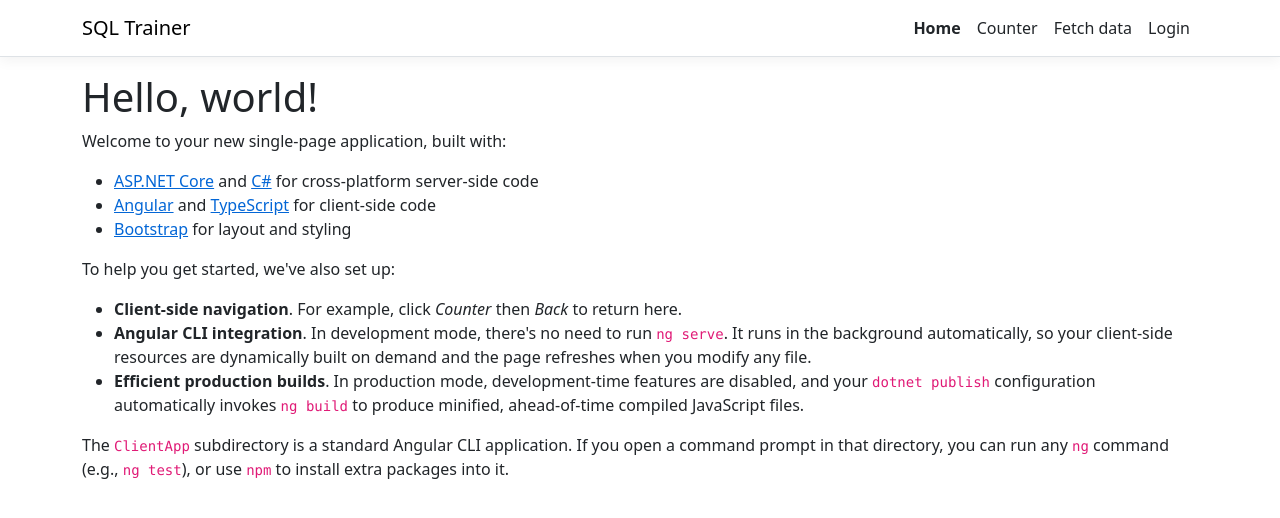
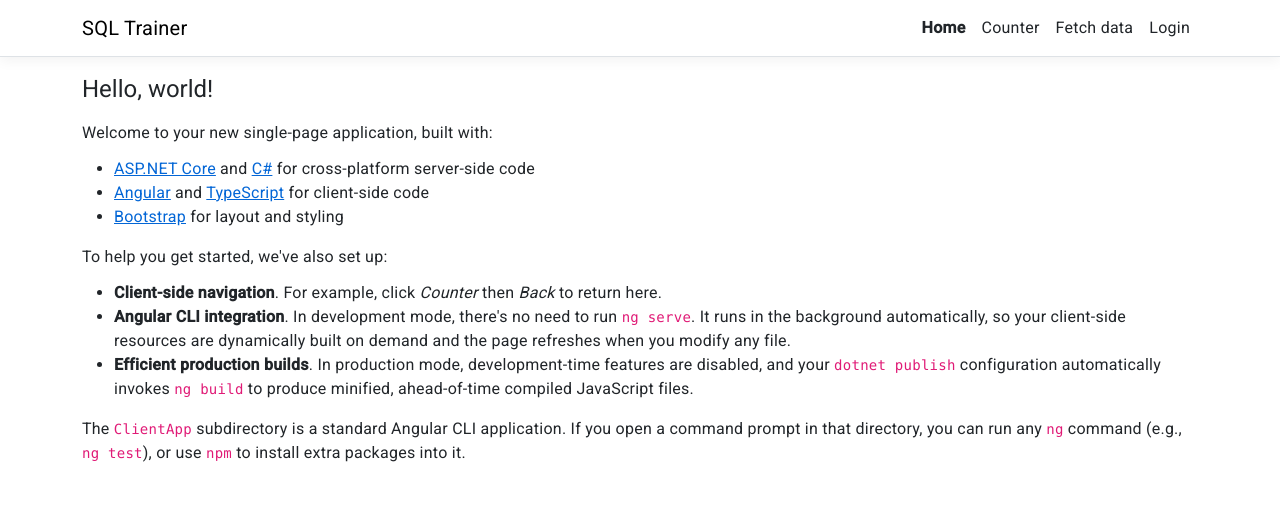
Before and after one commit to KenjiMobutu/PRID, an Angular app in the folder frontend/: page / in a window 1280 px wide. Shown: the top 518 px of the page. Built offline with nearby package versions, Linux system fonts and the light colour scheme.

Commit message:
refactor

```diff
--- a/frontend/angular.json
+++ b/frontend/angular.json
@@ -23,6 +23,7 @@
               "src/assets"
             ],
             "styles": [
+              "@angular/material/prebuilt-themes/indigo-pink.css",
               "node_modules/bootstrap/dist/css/bootstrap.min.css",
               "src/styles.css"
             ],
@@ -98,6 +99,7 @@
               "src/assets"
             ],
             "styles": [
+              "@angular/material/prebuilt-themes/indigo-pink.css",
               "src/styles.css"
             ],
             "scripts": []
--- a/frontend/package.json
+++ b/frontend/package.json
@@ -12,10 +12,12 @@
   "private": true,
   "dependencies": {
     "@angular/animations": "16.2.0",
+    "@angular/cdk": "^16.2.0",
     "@angular/common": "16.2.0",
     "@angular/compiler": "16.2.0",
     "@angular/core": "16.2.0",
     "@angular/forms": "16.2.0",
+    "@angular/material": "^16.2.0",
     "@angular/platform-browser": "16.2.0",
     "@angular/platform-browser-dynamic": "16.2.0",
     "@angular/platform-server": "16.2.0",
--- a/frontend/src/app/modules/app.module.ts
+++ b/frontend/src/app/modules/app.module.ts
@@ -17,6 +17,7 @@
 import { UnknownComponent } from '../components/unknown/unknown.component';
 import { JwtInterceptor } from '../interceptors/jwt.interceptor';
 import { LoginComponent } from '../components/login/login.component';
+import { BrowserAnimationsModule } from '@angular/platform-browser/animations';
 
 @NgModule({
   declarations: [
@@ -35,7 +36,8 @@
     HttpClientModule,
     FormsModule,
     ReactiveFormsModule,
-    AppRoutes
+    AppRoutes,
+    BrowserAnimationsModule
 
   ],
   providers: [
--- a/frontend/src/index.html
+++ b/frontend/src/index.html
@@ -8,9 +8,12 @@
 
     <meta name="viewport" content="width=device-width, initial-scale=1" />
     <link rel="icon" type="image/x-icon" href="favicon.ico" />
+    <link rel="preconnect" href="https://fonts.gstatic.com">
+    <link href="https://fonts.googleapis.com/css2?family=Roboto:wght@300;400;500&display=swap" rel="stylesheet">
+    <link href="https://fonts.googleapis.com/icon?family=Material+Icons" rel="stylesheet">
 </head>
 
-<body>
+<body class="mat-typography">
     <app-root>Loading...</app-root>
 </body>
 
--- a/frontend/src/styles.css
+++ b/frontend/src/styles.css
@@ -16,3 +16,5 @@
     background-color: #1b6ec2;
     border-color: #1861ac;
 }
+html, body { height: 100%; }
+body { margin: 0; font-family: Roboto, "Helvetica Neue", sans-serif; }
```
Also changed, not shown: frontend/src/app/components/nav-menu/nav-menu.component.css (line endings or trailing spaces).
